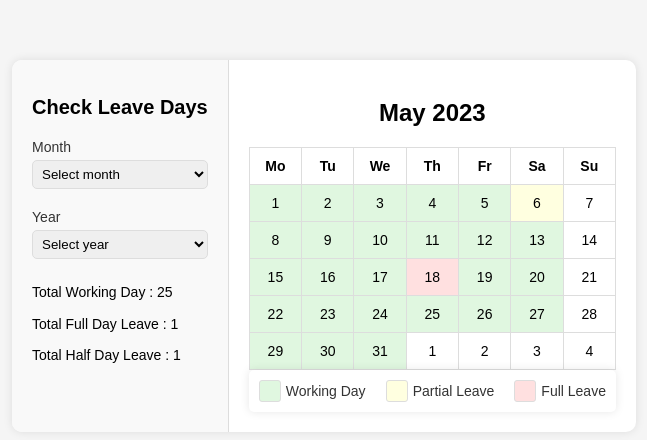
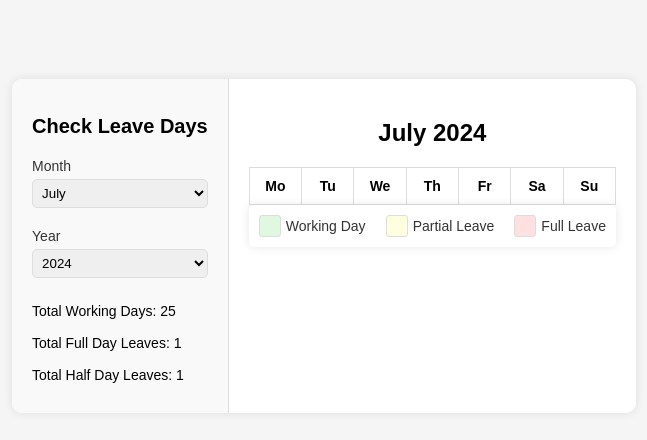
Before and after one commit to SamvruthaShaji/LogXP, a website with bundled scripts: page dashboard/pages/leave-days.html in a window 1280 px wide. Shown: the part 154-594 px from the top of the page, without its empty margins (316-963 px from the left). Built offline with nearby package versions, Linux system fonts and the light colour scheme; no server answers.

Commit message:
second commit rithika

```diff
--- a/dashboard/pages/leave-days.html
+++ b/dashboard/pages/leave-days.html
@@ -5,32 +5,32 @@
     <meta name="viewport" content="width=device-width, initial-scale=1.0">
     <title>Check Leave Days</title>
     <link rel="stylesheet" href="leave-days.css">
+    <script type="module"  src="leave-days.js" defer></script>
 </head>
 <body>
     <div class="container">
         <div class="sidebar">
             <h2>Check Leave Days</h2>
+
             <label for="month">Month</label>
             <select id="month">
                 <option>Select month</option>
-                <!-- Add options for months -->
             </select>
 
             <label for="year">Year</label>
             <select id="year">
                 <option>Select year</option>
-                <!-- Add options for years -->
             </select>
 
             <div class="summary">
-                <p>Total Working Day : 25</p>
-                <p>Total Full Day Leave : 1</p>
-                <p>Total Half Day Leave : 1</p>
+                <p>Total Working Days: <span id="total-working-day">25</span></p>
+                <p>Total Full Day Leaves: <span id="total-full-day-leave">1</span></p>
+                <p>Total Half Day Leaves: <span id="total-half-day-leave">1</span></p>
             </div>
         </div>
 
         <div class="calendar">
-            <h2>May 2023</h2>
+            <h2 id="calendar-title">Check Leave Days</h2>
             <table>
                 <thead>
                     <tr>
@@ -43,52 +43,8 @@
                         <th>Su</th>
                     </tr>
                 </thead>
-                <tbody>
-                    <tr>
-                        <td class="working-day">1</td>
-                        <td class="working-day">2</td>
-                        <td class="working-day">3</td>
-                        <td class="working-day">4</td>
-                        <td class="working-day">5</td>
-                        <td class="full-leave">6</td>
-                        <td >7</td>
-                    </tr>
-                    <tr>
-                        <td class="working-day">8</td>
-                        <td class="working-day">9</td>
-                        <td class="working-day">10</td>
-                        <td class="working-day">11</td>
-                        <td class="working-day">12</td>
-                        <td class="working-day">13</td>
-                        <td>14</td>
-                    </tr>
-                    <tr>
-                        <td class="working-day">15</td>
-                        <td class="working-day">16</td>
-                        <td class="working-day">17</td>
-                        <td class="partial-leave">18</td>
-                        <td class="working-day">19</td>
-                        <td class="working-day">20</td>
-                        <td>21</td>
-                    </tr>
-                    <tr>
-                        <td class="working-day">22</td>
-                        <td class="working-day">23</td>
-                        <td class="working-day">24</td>
-                        <td class="working-day">25</td>
-                        <td class="working-day">26</td>
-                        <td class="working-day">27</td>
-                        <td>28</td>
-                    </tr>
-                    <tr>
-                        <td class="working-day">29</td>
-                        <td class="working-day">30</td>
-                        <td class="working-day">31</td>
-                        <td>1</td>
-                        <td>2</td>
-                        <td>3</td>
-                        <td>4</td>
-                    </tr>
+                <tbody id="calendar-body">
+                    <!-- dates will be displayed here -->
                 </tbody>
             </table>
             <div class="legend-container">
@@ -106,8 +62,6 @@
                 </div>
             </div>
         </div>
-
     </div>
-    <script src="leave-days.js"></script>
 </body>
 </html>
--- a/dashboard/pages/leave-days.js
+++ b/dashboard/pages/leave-days.js
@@ -1,7 +1,28 @@
 // Add any necessary JavaScript functionality here, such as populating month and year options
+
+import { initializeApp } from "https://www.gstatic.com/firebasejs/10.12.2/firebase-app.js";
+import { getFirestore, collection, query, where, getDocs } from 'https://www.gstatic.com/firebasejs/10.12.2/firebase-firestore.js';
+
+// Firebase configuration
+const firebaseConfig = {
+    apiKey: "AIzaSyCK-0_dk_itH_zua9YvPJJsMybk8E6ie7k",
+    authDomain: "logxp-c4773.firebaseapp.com",
+    projectId: "logxp-c4773",
+    storageBucket: "logxp-c4773.appspot.com",
+    messagingSenderId: "750017382235",
+    appId: "1:750017382235:web:8e99789517d50bebab7c7e",
+    measurementId: "G-KHPJEV4QML"
+};
+
+// Initialize Firebase
+const app = initializeApp(firebaseConfig);
+const db = getFirestore(app);
+
+
 document.addEventListener("DOMContentLoaded", function() {
     const monthSelect = document.getElementById("month");
     const yearSelect = document.getElementById("year");
+    const calendarTitle = document.getElementById("calendar-title");
 
     const months = ["January", "February", "March", "April", "May", "June", "July", "August", "September", "October", "November", "December"];
     const years = [2021, 2022, 2023, 2024, 2025];
@@ -13,10 +34,87 @@ document.addEventListener("DOMContentLoaded", function() {
         monthSelect.add(option);
     });
 
+
     years.forEach(year => {
         const option = document.createElement("option");
         option.text = year;
         option.value = year;
         yearSelect.add(option);
     });
+
+    const currentDate = new Date();
+    const currentMonth = months[currentDate.getMonth()];
+    const currentYear = currentDate.getFullYear();
+
+    monthSelect.value = currentMonth;
+    yearSelect.value = currentYear;
+
+    calendarTitle.innerText = `${currentMonth} ${currentYear}`;
+
+    // Fetch data for the current month and year on page load
+    fetchLeaveData();
+
+    // Fetch data when month or year changes
+    monthSelect.addEventListener('change', fetchLeaveData);
+    yearSelect.addEventListener('change', fetchLeaveData);
 });
+
+// Fetch leave data from Firebase
+async function fetchLeaveData() {
+    const month = document.getElementById('month').value;
+    const year = document.getElementById('year').value;
+    const calendarTitle = document.getElementById('calendar-title');
+
+    if (month === 'Select month' || year === 'Select year') {
+        return;
+    }
+
+    // Update the calendar title to the selected month
+    calendarTitle.innerText = `${month} ${year}`;
+
+    const leaveDataRef = collection(db, 'leaveData');
+    const q = query(leaveDataRef, where('month', '==', month), where('year', '==', year));
+    const querySnapshot = await getDocs(q);
+
+    let leaveData = null;
+    querySnapshot.forEach((doc) => {
+        leaveData = doc.data();
+    });
+
+    if (leaveData) {
+        populateCalendar(leaveData);
+        updateSummary(leaveData);
+    }
+}
+
+// Populate the calendar with leave data
+function populateCalendar(data) {
+    const calendarBody = document.getElementById('calendar-body');
+    calendarBody.innerHTML = '';
+
+    for (let i = 0; i < data.days.length; i += 7) {
+        const row = document.createElement('tr');
+        for (let j = 0; j < 7; j++) {
+            const cell = document.createElement('td');
+            if (data.days[i + j]) {
+                cell.innerText = data.days[i + j].date;
+                if (data.days[i + j].type === 'working') {
+                    cell.className = 'working-day';
+                } else if (data.days[i + j].type === 'partial-leave') {
+                    cell.className = 'partial-leave';
+                } else if (data.days[i + j].type === 'full-leave') {
+                    cell.className = 'full-leave';
+                }
+            }
+            row.appendChild(cell);
+        }
+        calendarBody.appendChild(row);
+    }
+}
+
+// Update the summary section with leave data
+function updateSummary(data) {
+    document.getElementById('total-working-day').innerText = data.summary.totalWorkingDay;
+    document.getElementById('total-full-day-leave').innerText = data.summary.totalFullDayLeave;
+    document.getElementById('total-half-day-leave').innerText = data.summary.totalHalfDayLeave;
+}
```
